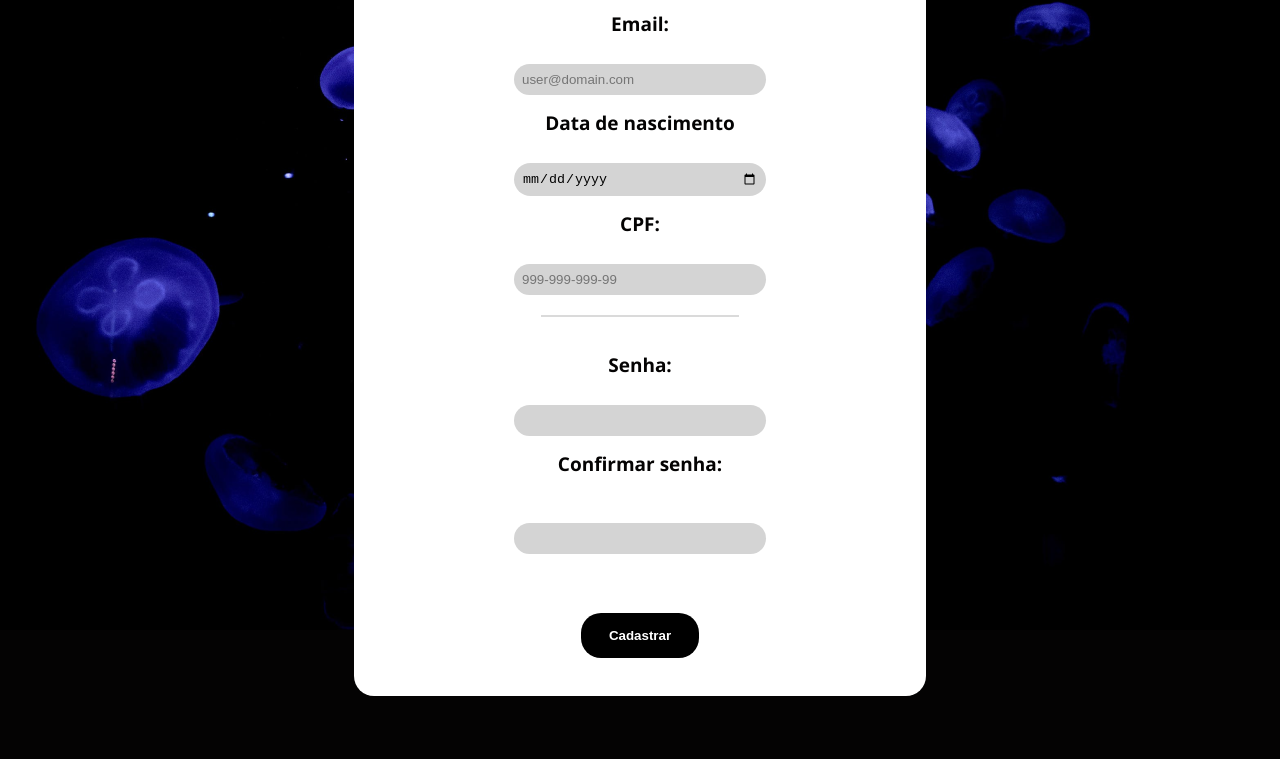
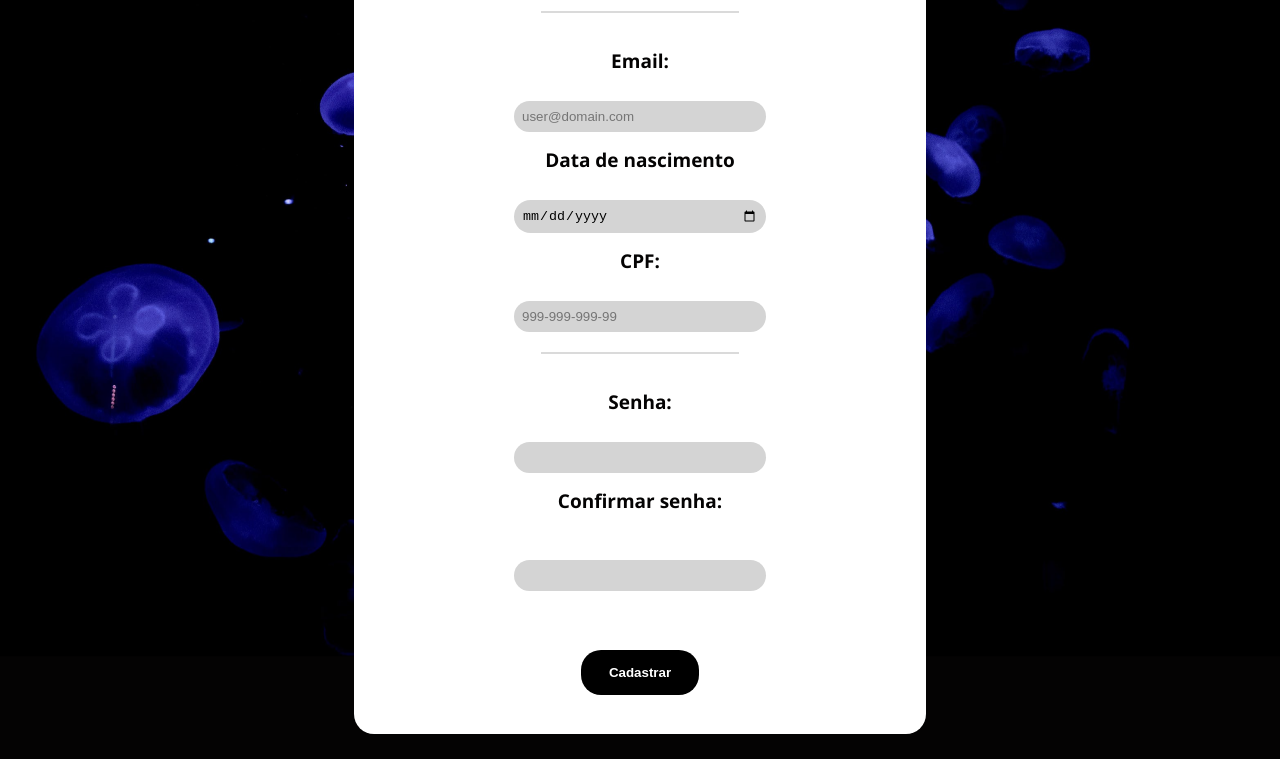
Before and after one commit to RafaRpso/atividadesPI, a plain HTML site: page ativ3/login.html in a window 1280 px wide. Shown: the part 193-952 px from the top of the page. Before the commit the page ends 889 px from the top, so only its background shows below. Drawn offline with Linux system fonts and the light colour scheme.

Commit message:
atualizacao conteudoLogin de VH para %

```diff
--- a/ativ3/style.css
+++ b/ativ3/style.css
@@ -83,8 +83,10 @@ input{
     width:100%;
 }
 .conteudoLogin{
+    margin-top: 2%;
+    margin-bottom: 2%;
     width:100%;
-    height:100vh;
+    height:100%;
     background-image: url("img/jellyfish.png");
     background-repeat: no-repeat;
 
```
